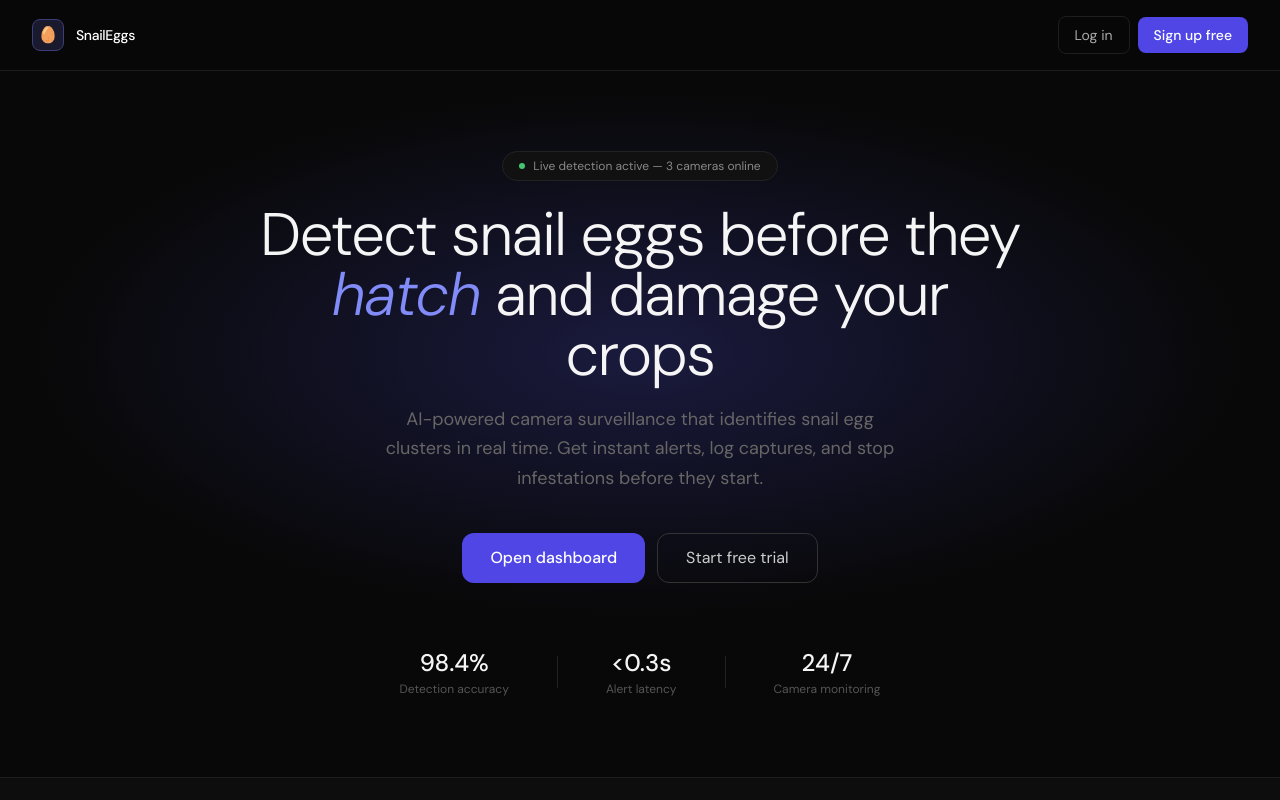
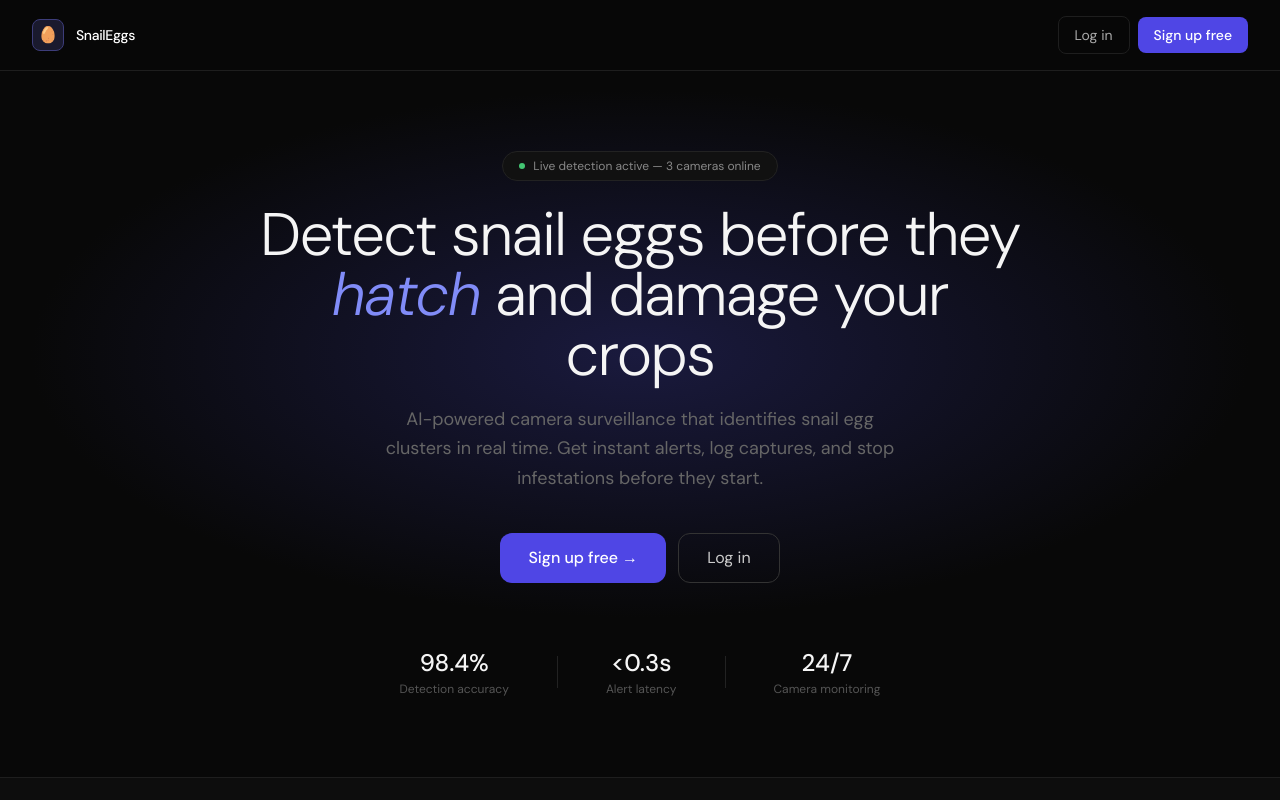
Before and after one commit to KimmelDevs/SnailCam-Web, a Next.js app: page / in a window 1280 px wide. Shown: the top 800 px of the page. Built offline with nearby package versions, Linux system fonts and the light colour scheme; no server answers.

Commit message:
hero page change

```diff
--- a/src/app/page.tsx
+++ b/src/app/page.tsx
@@ -28,7 +28,6 @@ export default function Home() {
         <HeroPage
           onLogin={() => openAuth('login')}
           onSignup={() => openAuth('signup')}
-          onOpenDash={() => setPage('dashboard')}
         />
       )}
       {page === 'dashboard' && (
--- a/src/components/HeroPage.tsx
+++ b/src/components/HeroPage.tsx
@@ -4,10 +4,9 @@ import Image from 'next/image'
 interface Props {
   onLogin: () => void
   onSignup: () => void
-  onOpenDash: () => void
 }
 
-export default function HeroPage({ onLogin, onSignup, onOpenDash }: Props) {
+export default function HeroPage({ onLogin, onSignup }: Props) {
   return (
     <div className="min-h-screen bg-bg text-white">
       {/* NAV */}
@@ -58,16 +57,16 @@ export default function HeroPage({ onLogin, onSignup, onOpenDash }: Props) {
         {/* CTAs */}
         <div className="relative flex gap-3 flex-wrap justify-center">
           <button
-            onClick={onOpenDash}
+            onClick={onSignup}
             className="px-7 py-3 text-base font-medium bg-accent text-white rounded-xl hover:bg-accent-light transition-all hover:-translate-y-0.5"
           >
-            Open dashboard
+            Sign up free →
           </button>
           <button
-            onClick={onSignup}
+            onClick={onLogin}
             className="px-7 py-3 text-base text-[#ccc] border border-[#333] rounded-xl hover:border-[#555] hover:text-white transition-all"
           >
-            Start free trial
+            Log in
           </button>
         </div>
 
```
